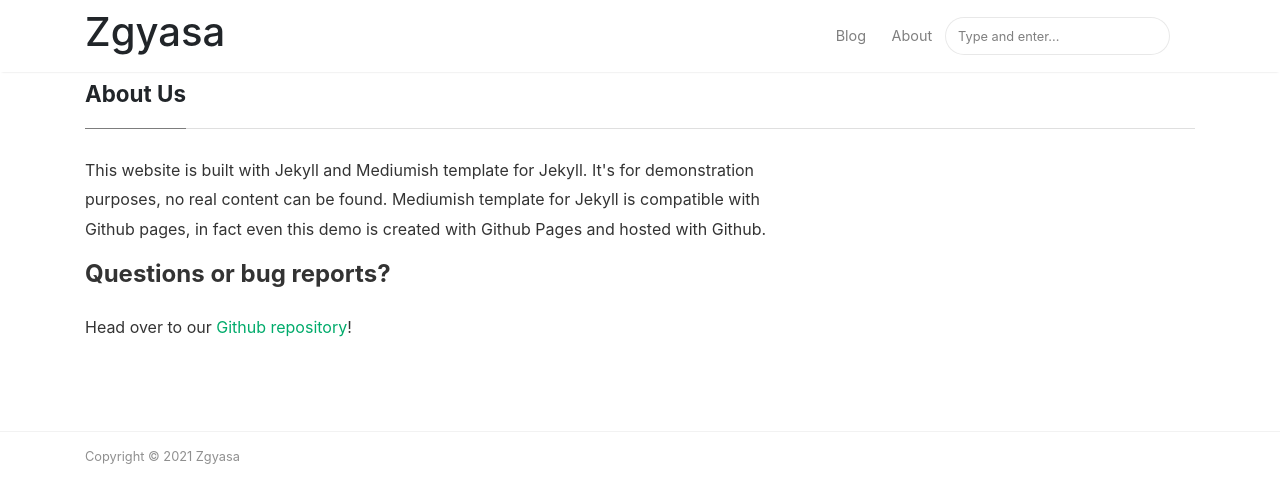
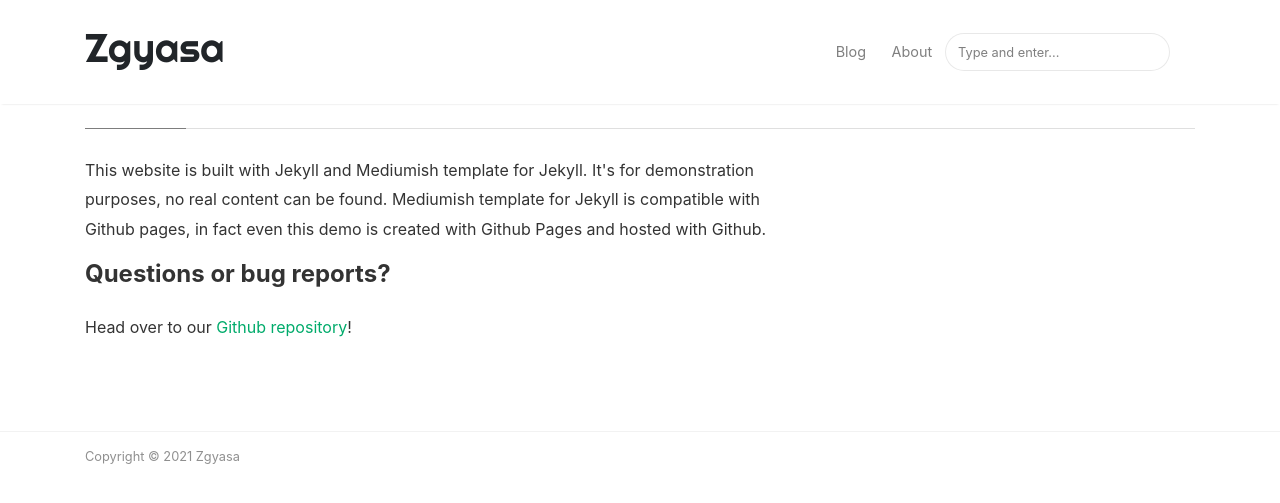
Before and after one commit to luhgit/blog, a Jekyll site: the page built from _pages/about.md, in a window 1280 px wide. Shown: the top 503 px of the page. Built offline with Jekyll 4.4.1, drawn with Linux system fonts in a browser that asks for light colours; nearby versions of some CDN libraries.

Commit message:
Fixing the logo

```diff
--- a/_layouts/default.html
+++ b/_layouts/default.html
@@ -53,7 +53,9 @@
     </a> -->
     <!-- End Logo -->
 
-    <h1 class="sitetitle">{{ site.name }}</h1>
+    <div class="mainheading" style="margin-top: 0%; margin-bottom:0%;">
+        <h1 class="sitetitle">{{ site.name }}</h1>
+    </div>
 
     <button class="navbar-toggler" type="button" data-toggle="collapse" data-target="#navbarMediumish" aria-controls="navbarSupportedContent" aria-expanded="false" aria-label="Toggle navigation">
     <span class="navbar-toggler-icon"></span>
```
